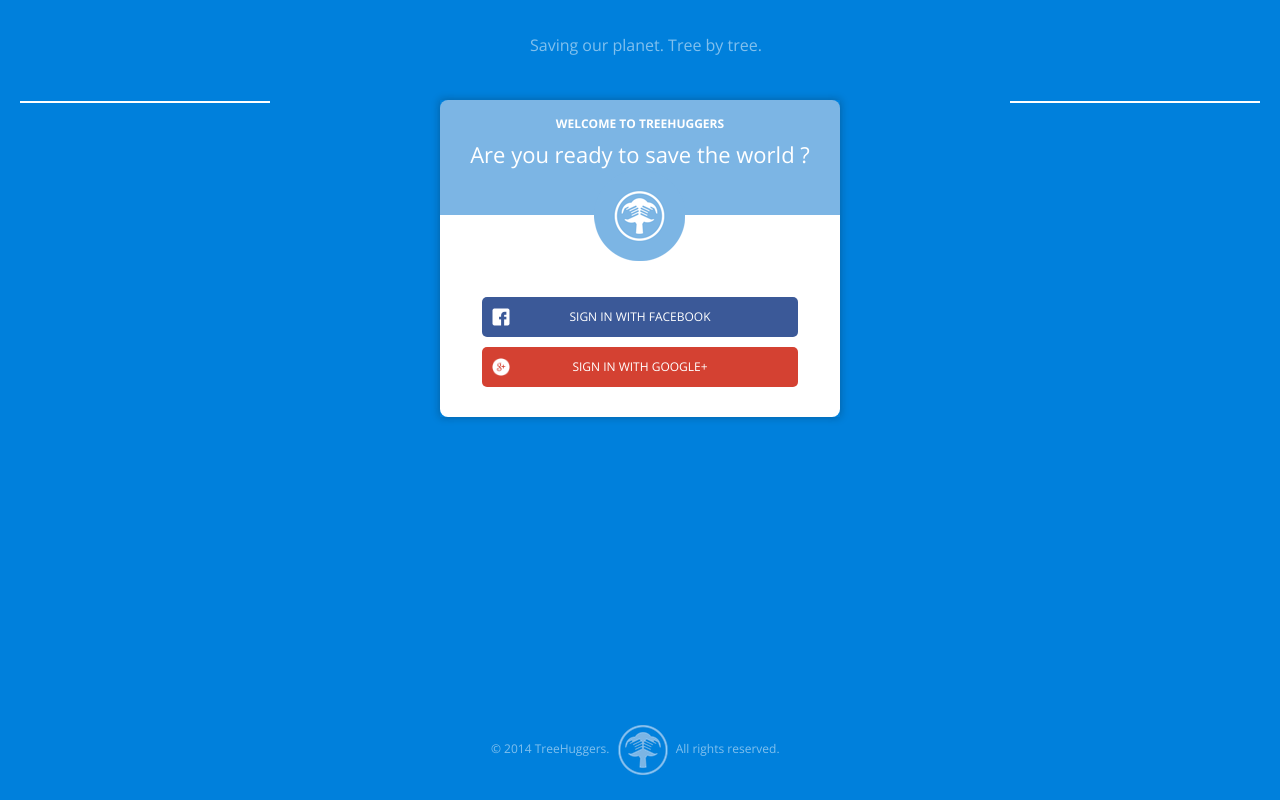
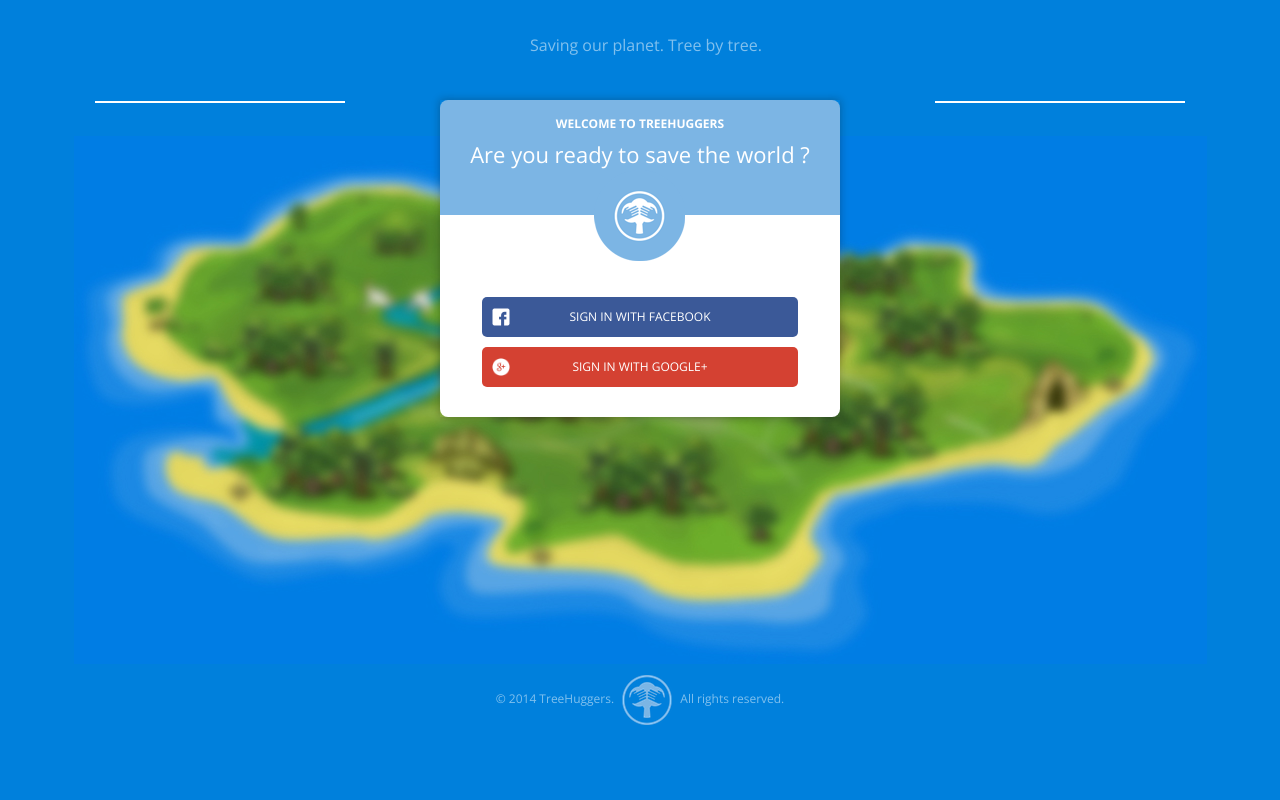
Before and after one commit to waterpistols/treehuggers, a PHP site: page / in a window 1280 px wide. Run offline with PHP 8.4, Linux system fonts and the light colour scheme; some libraries are stand-ins or nearby versions.

Commit message:
Update login

```diff
--- a/client/assets/css/game.css
+++ b/client/assets/css/game.css
@@ -3,7 +3,6 @@ body {
     background-position: center center;
     background-repeat: no-repeat;
     background-color: #0080DC;
-    background: #0080DC;
     font-family: 'Open Sans', Helvatica, sans-serif;
     font-size: 12px;
     color: #fff;
--- a/client/assets/css/index.css
+++ b/client/assets/css/index.css
@@ -1,3 +1,6 @@
+.content {
+    width: 1130px;
+}
 .dialog {
     position: absolute;
     top: 100px;
@@ -90,8 +93,5 @@
         }
 
     footer.splash {
-        position: absolute;
-        top: 90%;
-        left: 50%;
-        margin-left: -149px
+        margin-top: 670px;
     }
--- a/client/index.html
+++ b/client/index.html
@@ -133,6 +133,7 @@
             };
         </script>
 
+        <div class="container content">
             <hr class="header-line left"/>
             <p class="game-description half-opacity">Saving our planet. Tree by tree.</p>
             <hr class="header-line right"/>
@@ -167,7 +168,7 @@
                 <div class="small-logo inline-block"></div>
                 <span class="half-opacity">All rights reserved.</span>
             </footer>
-
+        </div>
         <script>
             // Load the SDK asynchronously
             (function() {
```
Lines whose indentation alone changed are shown as unchanged.
